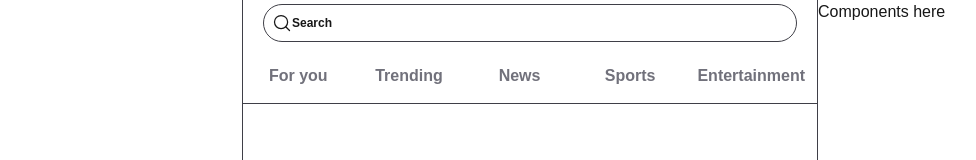
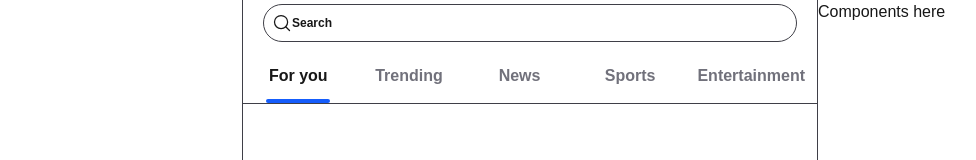
Before and after one commit to pickachuuu/kaleido-client, a Next.js app: page /explore in a window 1280 px wide. Shown: the top 160 px of the page, without its empty margins (54-1030 px from the left). Built offline with nearby package versions, Linux system fonts and the light colour scheme.

Commit message:
feat: implement tab navigation state in ExplorePage component

```diff
--- a/src/app/(dashboard)/explore/page.tsx
+++ b/src/app/(dashboard)/explore/page.tsx
@@ -1,10 +1,14 @@
+'use client'
 import StickyContainer from "@/components/ui/StickyContainer"
 import Header from "@/components/ui/Header"
 import SearchBar from "@/components/ui/SearchBar"
 import NavButtonContainer from "@/components/layout/NavButtonContainer"
 import NavButton from "@/components/ui/NavButton"
+import { useState } from "react"
 
 export default function ExplorePage() {
+    const [activeTab, setActiveTab] = useState<'For you'| 'Trending' | 'News' | 'Sports'| 'Entertainment' >('For you')
+
     return (
         <div>
             <StickyContainer variant={"solid"}>
@@ -12,11 +16,11 @@ export default function ExplorePage() {
                     <SearchBar/>
                 </Header>
                 <NavButtonContainer>
-                    <NavButton>For you</NavButton>
-                    <NavButton>Trending</NavButton>
-                    <NavButton>News</NavButton>
-                    <NavButton>Sports</NavButton>
-                    <NavButton>Entertainment</NavButton>
+                    <NavButton active={activeTab === 'For you'}>For you</NavButton>
+                    <NavButton active={activeTab === 'Trending'}>Trending</NavButton>
+                    <NavButton active={activeTab === 'News'}>News</NavButton>
+                    <NavButton active={activeTab === 'Sports'}>Sports</NavButton>
+                    <NavButton active={activeTab === 'Entertainment'}>Entertainment</NavButton>
                 </NavButtonContainer>
             </StickyContainer>
         </div>
```
